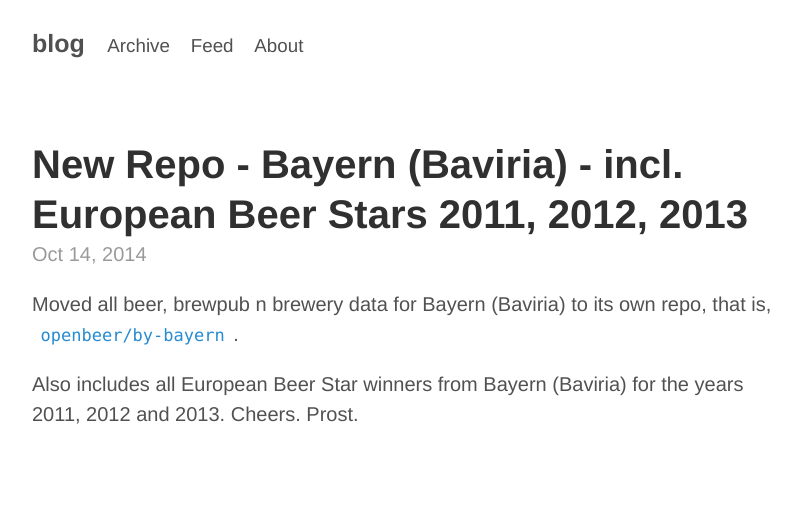
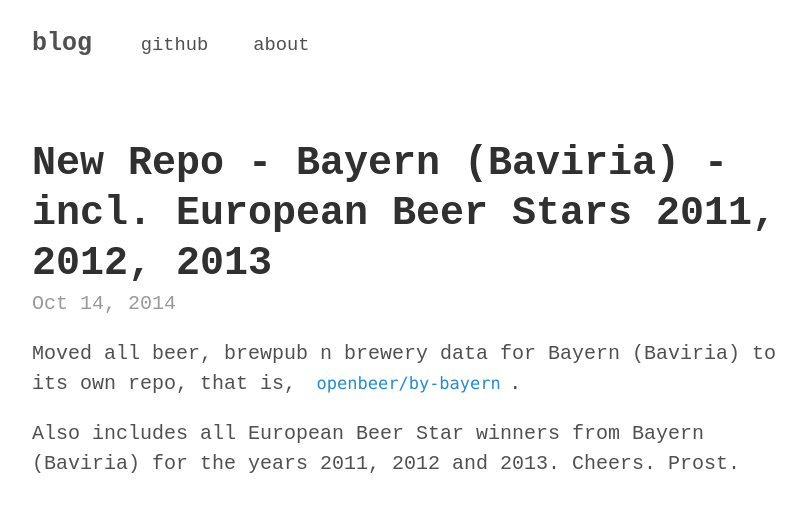
Before and after one commit to clampz/clampz.github.io, a Jekyll site: the page built from _posts/2014-10-14-new-repo-baviria-bayern.md, in a window 1280 px wide. Shown: the top 512 px of the page, without its empty margins (228-1034 px from the left). Built offline with Jekyll 4.4.1, drawn with Linux system fonts in a browser that asks for light colours.

Commit message:
font and blog nav bar changes

```diff
--- a/_layouts/default.html
+++ b/_layouts/default.html
@@ -4,7 +4,6 @@
    <meta charset="utf-8">
    <title>{{ page.title }} - {{ site.title }}</title>
    <link rel="stylesheet" type="text/css" href="{{ site.path }}/css/style.css" >
-   <link rel="alternate" type="application/atom+xml" href="{{ site.path }}/feed.xml" title="News Feed">
 </head>
 <body>
 
@@ -13,13 +12,10 @@
    <h3 class="masthead-title">
      <a href="{{ site.path }}">{{ site.title }}</a>
      <small>
-        &nbsp;&nbsp;&nbsp;<a href="{{ site.path }}/archive.html">Archive</a>
+        &nbsp;&nbsp;&nbsp;<a href="https://github.com/clampz">github</a>
      </small>
      <small>
-       &nbsp;&nbsp;&nbsp;<a href="{{ site.path }}/feed.xml">Feed</a>
-     </small>
-     <small>
-       &nbsp;&nbsp;&nbsp;<a href="https://github.com/henrythemes/jekyll-minimal-theme">About</a>
+       &nbsp;&nbsp;&nbsp;<a href="https://clampz.github.io">about</a>
      </small>
    </h3>
 </header>
--- a/css/_settings.scss
+++ b/css/_settings.scss
@@ -2,7 +2,7 @@
 // css theme variables / settings
 
 
-$font-family:       "Helvetica Neue", Helvetica, Arial, sans-serif;
+$font-family:       Monospace, "Helvetica Neue", Helvetica, Arial, sans-serif;
 
 $code-font-family:  Menlo, Monaco, "Courier New", monospace;
 
```
